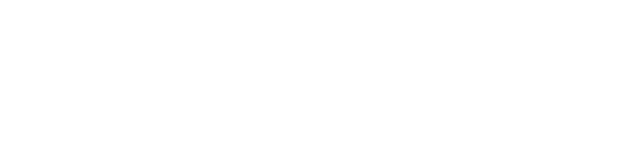
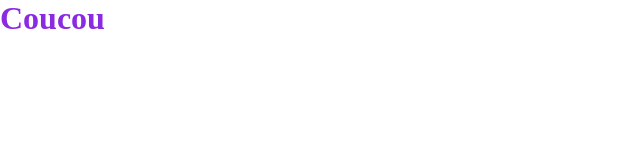
Before and after one commit to BDenisss/cours-A2, a plain HTML site: page index.html in a window 1280 px wide. Shown: the whole page, without its empty margins (0-640 px from the left). Drawn offline with Linux system fonts and the light colour scheme.

Commit message:
html css

```diff
--- a/index.html
+++ b/index.html
@@ -4,9 +4,11 @@
     <meta charset="UTF-8">
     <meta http-equiv="X-UA-Compatible" content="IE=edge">
     <meta name="viewport" content="width=device-width, initial-scale=1.0">
+    <link rel="stylesheet" href="style.css">
     <title>Document</title>
 </head>
 <body>
+    <h1>Coucou</h1>
 
 </body>
 </html>
```
Also changed, not shown: 1 other file.
